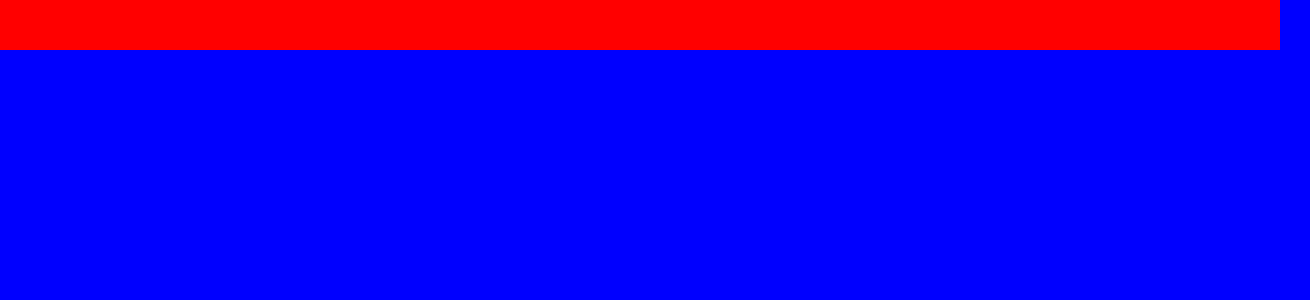
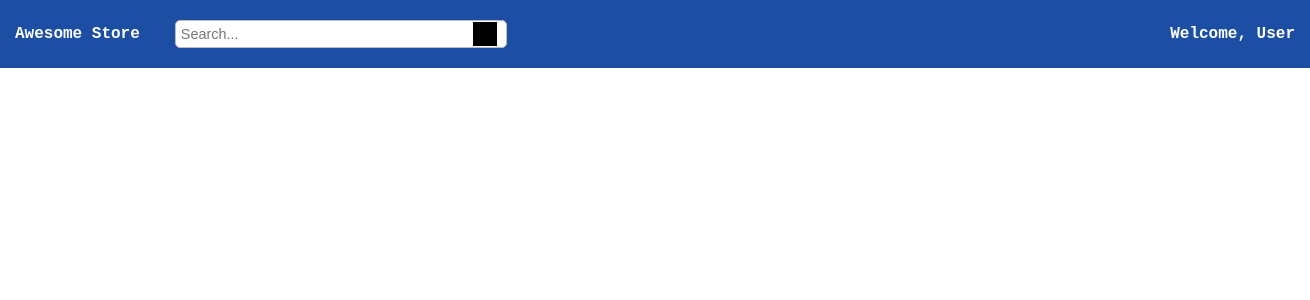
Before and after one commit to thelunacodes/MVP-DFA, a React (Vite) app: page / in a window 1280 px wide. Shown: the top 300 px of the page, 1310 px wide, since content can reach past the window. Built offline with nearby package versions, Linux system fonts and the light colour scheme.

Commit message:
Header e Footer

```diff
--- a/src/App.css
+++ b/src/App.css
@@ -1,7 +1,21 @@
-#main-header {
-  width: 100%;
-  height: 50px;
-  background-color: red;
+.flex {
+  display: flex;
+}
+
+.row {
+  flex-direction: row;
+}
+
+.column {
+  flex-direction: column;
+}
+
+.vCenter {
+  align-items: center;
+}
+
+.hCenter {
+  justify-content: center;
 }
 
 /* .counter {
--- a/src/App.jsx
+++ b/src/App.jsx
@@ -1,13 +1,12 @@
 import { useState } from 'react'
 import './App.css'
+import TopHeader from './components/TopHeader/TopHeader'
 
 export default function App() {
 
   return (
     <>
-      <div id="main-header">
-
-      </div>
+      <TopHeader />
     </>
   )
 }
--- /dev/null
+++ b/src/components/TopHeader/TopHeader.css
@@ -0,0 +1,44 @@
+#top-header-container {
+    width: 100%;
+    padding: 20px 15px;
+    background-color: #1C4EA3;
+    justify-content: space-between;
+}
+
+#top-header-search-container {
+    position: relative;
+    display: flex;
+    margin-left: 20px;
+}
+
+#search-field {
+    margin-left: 15px;
+    width: 20rem;
+    padding: 5px;
+    border-radius: 5px;
+    border: 1px solid #bdbdbd;
+    font-size: 0.9rem;
+}
+
+#search-field:focus {
+    outline: none;
+}
+
+#lupa-placeholder {
+    position: absolute;
+    right: 10px;
+
+    width: 24px;
+    aspect-ratio: 1/1;
+    background-color: black;
+}
+
+.headerText {
+    user-select: none;
+    white-space: nowrap;
+
+    color: #ffffff;
+    font-size: 1rem;
+    font-weight: 600;
+    margin: 0;
+}
--- /dev/null
+++ b/src/components/TopHeader/TopHeader.jsx
@@ -0,0 +1,22 @@
+import "./TopHeader.css"
+
+export default function TopHeader() {
+    const username = "User"
+
+    return (
+        <header className="flex row vCenter" id="top-header-container">
+            <div className="flex row">
+                {/* TODO: logo aqui */}
+                <p className="flex vCenter headerText">Awesome Store</p>
+                <div id="top-header-search-container" className="vCenter">
+                    <i id="lupa-placeholder"> </i>
+                    <input id="search-field" type="text" placeholder="Search..." />
+                </div>
+            </div>
+            <div>
+                <p className="headerText vCenter">Welcome, <b>{username}</b></p>
+                {/* TODO: setinha pra baixo */}
+            </div>
+        </header>
+    )
+}
--- a/src/index.css
+++ b/src/index.css
@@ -1,6 +1,6 @@
 body {
   margin: 0;
-  background-color: blue;
+  background-color: rgb(255, 255, 255);
 }
 
 #root {
@@ -8,3 +8,7 @@ body {
   flex-direction: column;
   box-sizing: border-box;
 }
+
+p {
+  font-family:'Courier New', Courier, monospace;
+}
```
Also changed, not shown: src/components/Footer/Footer.jsx (added, +8 -0 lines), src/components/Footer/Footer.css (added), 1 other file (tests, documents, lock files or other folders).
